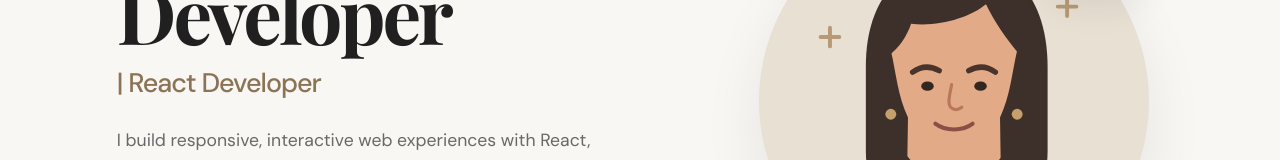
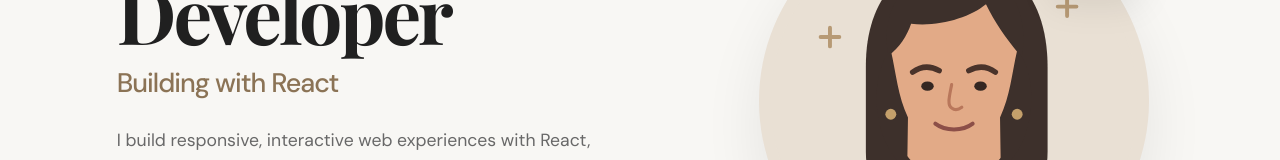
Before and after one commit to munibah1707-cpu/munibah-portfolio, a React (Vite) app: page / in a window 1280 px wide. Shown: the part 334-494 px from the top of the page. Built offline with nearby package versions, Linux system fonts and the light colour scheme.

Commit message:
Update header text from 'React Developer' to 'Building with React'

```diff
--- a/src/App.jsx
+++ b/src/App.jsx
@@ -60,7 +60,7 @@
 
             <h1>
               Frontend Developer
-              <span>| React Developer</span>
+              <span>Building with React</span>
             </h1>
 
             <p className="hero-description">
```
